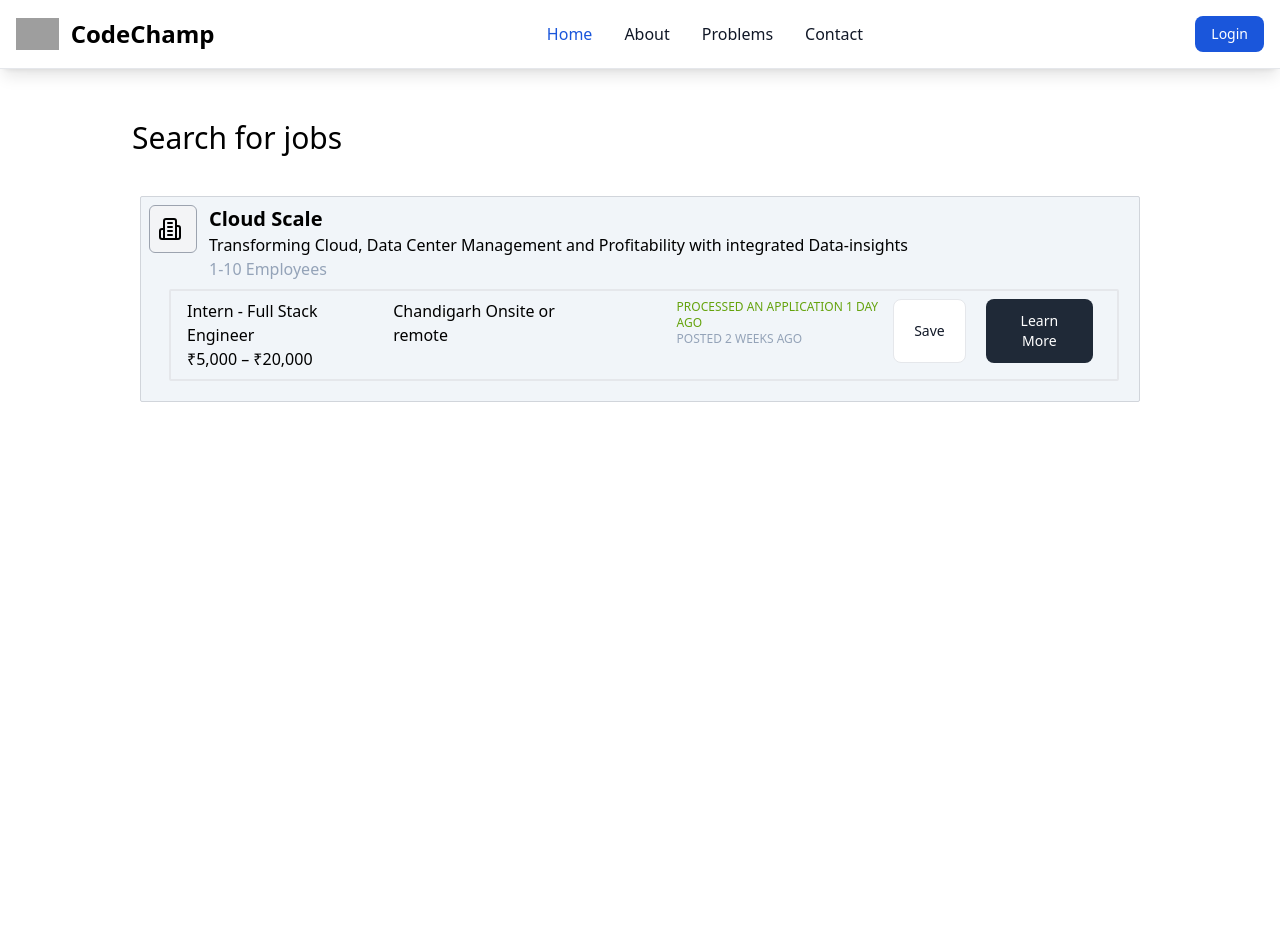
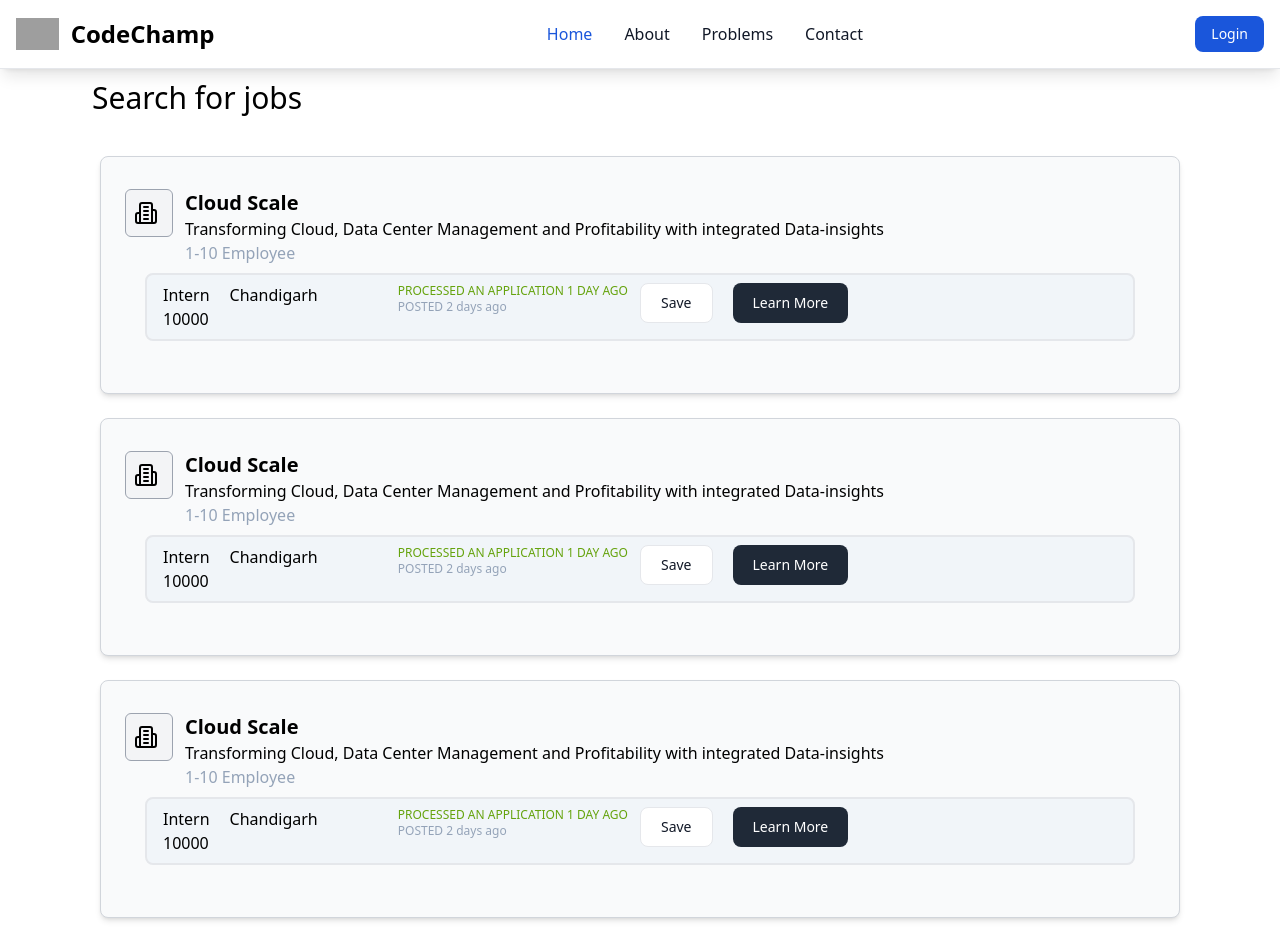
Before and after one commit to pruthvii09/CodeChamp, a React (Create React App) app in the folder frontend/: page /jobs in a window 1280 px wide. Before the commit the page ends 800 px from the top, so only its background shows below. Built offline with nearby package versions, Linux system fonts and the light colour scheme; grey boxes are pictures that could not be loaded.

Commit message:
new changes in Jobs

```diff
--- a/frontend/src/pages/Jobs/Jobs.jsx
+++ b/frontend/src/pages/Jobs/Jobs.jsx
@@ -1,42 +1,78 @@
 import { Building2 } from "lucide-react";
 import React from "react";
 
+const data = [
+  {
+    id:1,
+    companyName:"Cloud Scale",
+    desc:"Transforming Cloud, Data Center Management and Profitability with integrated Data-insights",
+    maxEmp: 10,
+    minEmp: 1,
+    position:"Intern",
+    payScale:10000,
+    location:"Chandigarh",
+    time:"2 days ago",
+    processTime:" 1 DAY AGO"
+  },
+  {
+    id:2,
+    companyName:"Cloud Scale",
+    desc:"Transforming Cloud, Data Center Management and Profitability with integrated Data-insights",
+    maxEmp: 10,
+    minEmp: 1,
+    position:"Intern",
+    payScale:10000,
+    location:"Chandigarh",
+    time:"2 days ago",
+    processTime:" 1 DAY AGO"
+  },
+  {
+    id:3,
+    companyName:"Cloud Scale",
+    desc:"Transforming Cloud, Data Center Management and Profitability with integrated Data-insights",
+    maxEmp: 10,
+    minEmp: 1,
+    position:"Intern",
+    payScale:10000,
+    location:"Chandigarh",
+    time:"2 days ago",
+    processTime:" 1 DAY AGO"
+  }
+]
+
 function Jobs() {
   return (
-    <div className="mt-20 p-10 text-start mx-20">
-      <div>
+    <div className="mt-20 text-start mx-20">
       <h1 className="text-3xl	pb-10 font-normal pl-3">Search for jobs</h1>
-        <div className="pt-2 pl-2 border border-gray-300 bg-slate-100 mx-5 rounded-sm">
+      {
+        data.map((item)=> (
+          <div className="py-8 px-6 border border-gray-300 bg-gray-50 shadow-md	mb-6 mx-5 rounded-lg">
         <div className="flex flex-row gap-3">
           <div className=" align-middle pl-2 inline-flex flex-row items-center border border-gray-400 bg-gray-100  rounded-md h-12 w-12">
             <Building2 />
           </div>
           <div className="flex flex-col  ">
-              <p className="text-black text-xl  font-bold">Cloud Scale</p>
-              <p className="text-black">
-                Transforming Cloud, Data Center Management and Profitability
-                with integrated Data-insights
+            <p className="text-black text-xl  font-bold">{item.companyName}</p>
+            <p className="text-black">{item.desc}
             </p>
-              <p className="text-slate-400">1-10 Employees</p>
+            <p className="text-slate-400">{`${item.minEmp}-${item.maxEmp} Employee`}</p>
           </div>
         </div>
 
-          <div className="flex flex-row cursor-pointer border-2 mt-2 py-2 px-4 border-gray-200 bg-slate-100 rounded-sm mx-5 mb-5">
+        <div className="flex flex-row cursor-pointer border-2 mt-2 py-2 px-4 border-gray-200 bg-slate-100 rounded-lg mx-5 mb-5">
           <div className="flex flex-row justify-between gap-5">
             <div className="flex flex-col">
-                <p>Intern - Full Stack Engineer</p>
-                <p>₹5,000 – ₹20,000</p>
+              <p>{item.position}</p>
+              <p>{item.payScale}</p>
             </div>
-              <p>Chandigarh Onsite or remote</p>
+            <p>{item.location}</p>
           </div>
           <div className="flex flex-row ml-20 gap-3">
             <div className="flex flex-col">
               <p className="text-xs text-lime-600">
-                  PROCESSED AN APPLICATION 1 DAY AGO
+                 {`PROCESSED AN APPLICATION ${item.processTime}`}
               </p>
-                <span className="text-xs text-slate-400">
-                  POSTED 2 WEEKS AGO
-                </span>
+              <span className="text-xs text-slate-400">{`POSTED ${item.time}`}</span>
             </div>
             <button
               type="button"
@@ -52,9 +88,11 @@ function Jobs() {
             </button>
           </div>
         </div>
-          <div></div>
       </div>
-      </div>
+        ))
+
+      }
+
     </div>
   );
 }
```
Lines whose indentation alone changed are shown as unchanged.
